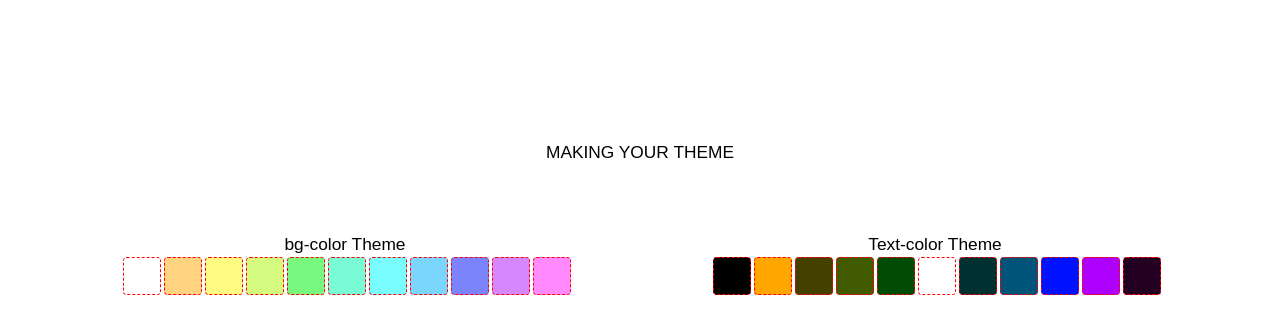
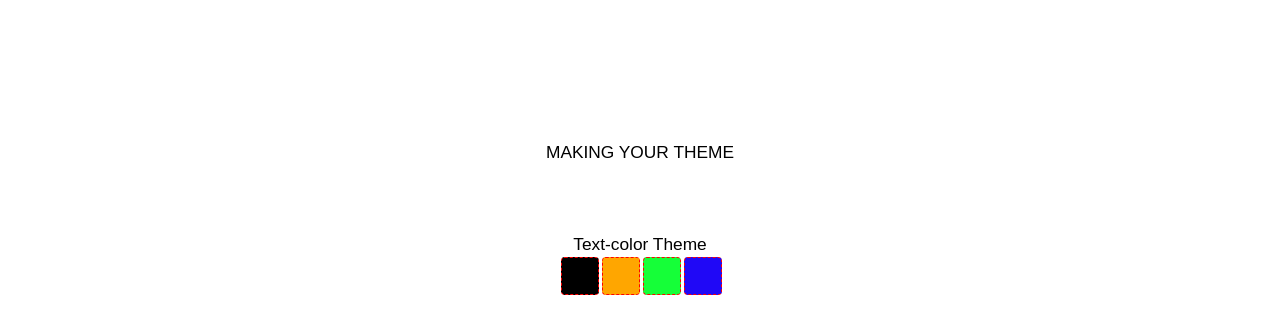
Before and after one commit to Nhd-github/Theme, a plain HTML site: page index.html in a window 1280 px wide. Drawn offline with Linux system fonts and the light colour scheme.

Commit message:
Update index.html

```diff
--- a/index.html
+++ b/index.html
@@ -18,36 +18,15 @@
       <div class="header upper">Making your Theme</div>
 
       <div class="flex mt-5">
-        <div class="col-6">
-          <span class="header">bg-color Theme</span>
-          <div class='flex'>
-            <div class='color-box-background' style="background-color: #fff;"></div>
-            <div class='color-box-background' style="background-color: #FFD37F;"></div>
-            <div class='color-box-background' style="background-color: #FFFA81;"></div>
-            <div class='color-box-background' style="background-color: #D5FA80;"></div>
-            <div class='color-box-background' style="background-color: #78F87F;"></div>
-            <div class='color-box-background' style="background-color: #79FBD6;"></div>
-            <div class='color-box-background' style="background-color: #79FDFE;"></div>
-            <div class='color-box-background' style="background-color: #7AD6FD;"></div>
-            <div class='color-box-background' style="background-color: #7B84FC;"></div>
-            <div class='color-box-background' style="background-color: #D687FC;"></div>
-            <div class='color-box-background' style="background-color: #FF89FD;"></div>
-          </div>
-        </div>
+
         <div class="col-6">
           <span class="header">Text-color Theme</span>
           <div class='flex'>
-            <div class='color-box-text' style="background-color: #000000;"></div>
-            <div class='color-box-text' style="background-color: #ffa600;"></div>
-            <div class='color-box-text' style="background-color: #444100;"></div>
-            <div class='color-box-text' style="background-color: #405b00;"></div>
-            <div class='color-box-text' style="background-color: #004c04;"></div>
-            <div class='color-box-text' style="background-color: #ffffff;"></div>
-            <div class='color-box-text' style="background-color: #003030;"></div>
-            <div class='color-box-text' style="background-color: #005479;"></div>
-            <div class='color-box-text' style="background-color: #0011ff;"></div>
-            <div class='color-box-text' style="background-color: #ae00ff;"></div>
-            <div class='color-box-text' style="background-color: #230022;"></div>
+            <div class='color-box-text' name="black" style="background-color: #000000;"></div>
+            <div class='color-box-text' name="yellow" style="background-color: #ffa600;"></div>
+            <div class='color-box-text' name="green" style="background-color: #15ff38;"></div>
+            <div class='color-box-text' name="blue" style="background-color: #2008f6;"></div>
+
           </div>
         </div>
 
```
